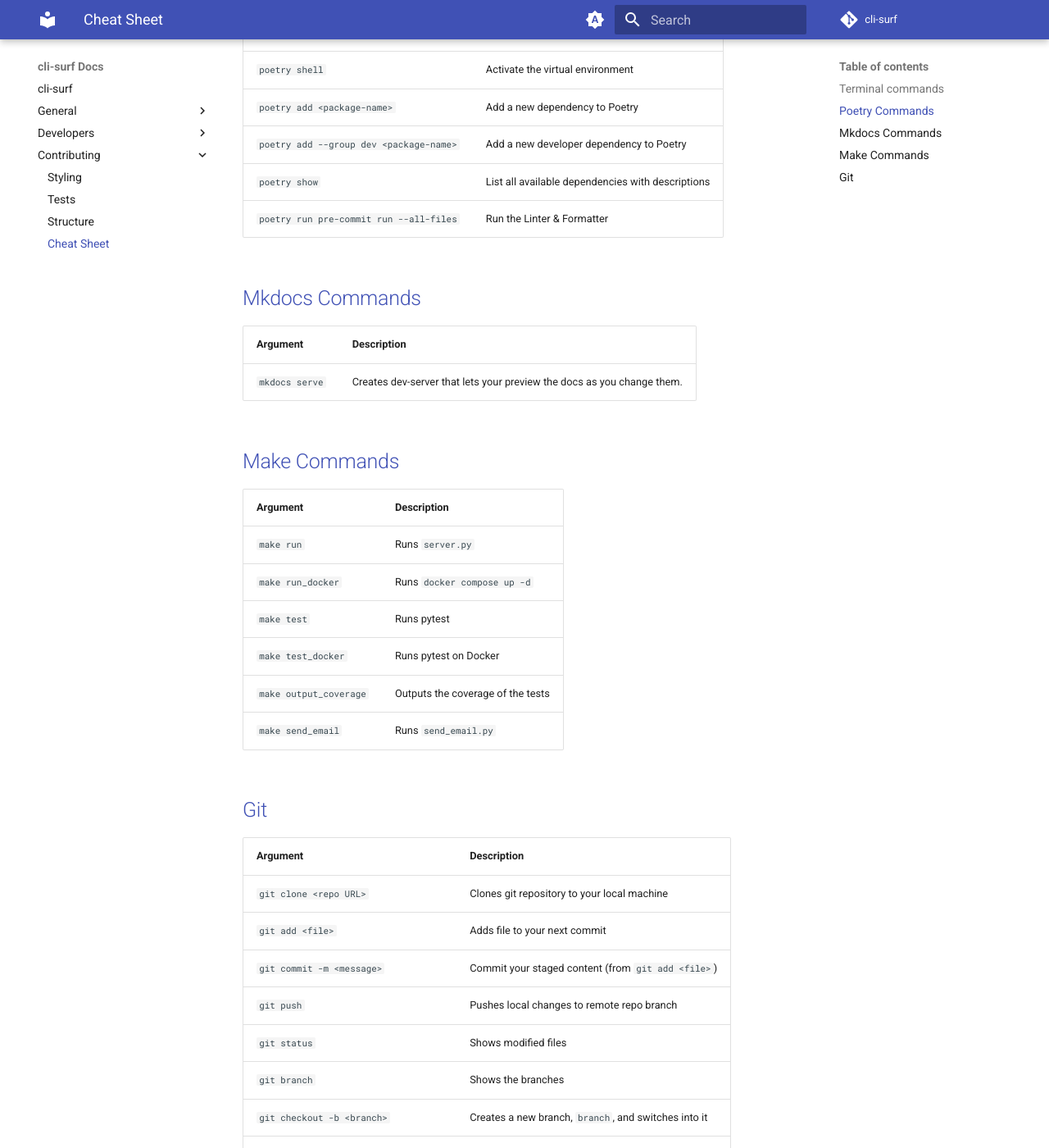
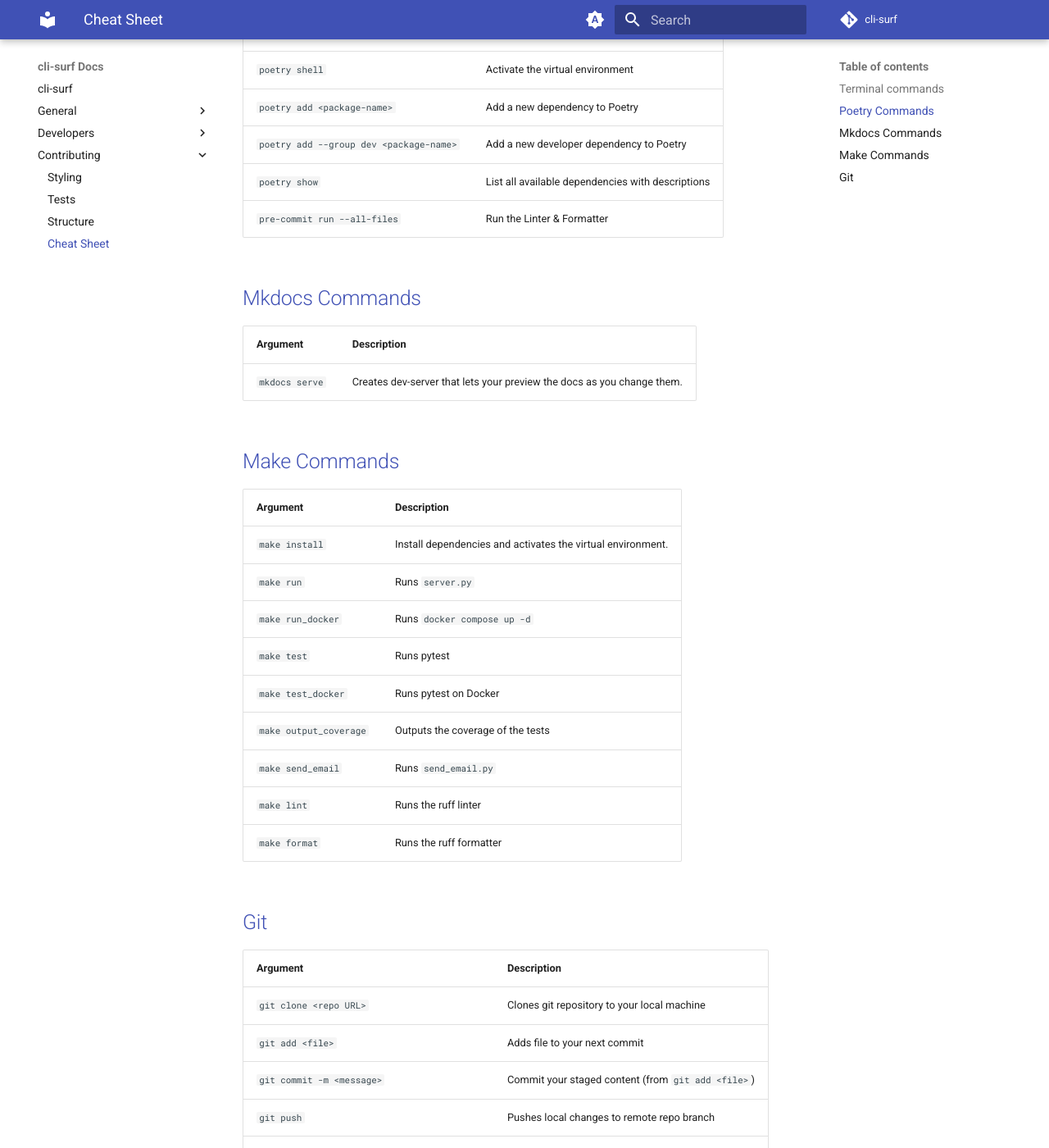
Before and after one commit to ryansurf/cli-surf, an MkDocs documentation site: the page built from docs/cheat_sheet.md, in a window 1280 px wide and 1400 px high, scrolled down 569 px. Shown: the whole window at 82% size. Built offline with MkDocs 1.6.1 and Material for MkDocs 9.7.7, drawn with Linux system fonts in a browser that asks for light colours; comment, search, counter and statistics services are not loaded; some of the changed text lies outside the part shown.

```diff
--- a/docs/cheat_sheet.md
+++ b/docs/cheat_sheet.md
@@ -18,7 +18,7 @@ When developing, these commands may come in handy:
 |  `poetry add <package-name>` |  Add a new dependency to Poetry |
 | `poetry add --group dev <package-name>`  |  Add a new developer dependency to Poetry |
 | `poetry show`  |  List all available dependencies with descriptions |
-| `poetry run pre-commit run --all-files`  |  Run the Linter & Formatter |
+| `pre-commit run --all-files`  |  Run the Linter & Formatter |
 
 ## [Mkdocs Commands](https://www.mkdocs.org/user-guide/)
 
@@ -30,12 +30,15 @@ When developing, these commands may come in handy:
 
 | Argument    | Description|
 | -------- | ------- |
+| `make install`  |  Install dependencies and activates the virtual environment. |
 | `make run`  |  Runs `server.py` |
 | `make run_docker`  |  Runs `docker compose up -d` |
 | `make test`  |  Runs pytest |
 | `make test_docker`  |  Runs pytest on Docker |
 | `make output_coverage`  |  Outputs the coverage of the tests |
 | `make send_email`  |  Runs `send_email.py` |
+| `make lint`  |  Runs the ruff linter |
+| `make format`  |  Runs the ruff formatter |
 
 
 ## [Git](https://education.github.com/git-cheat-sheet-education.pdf)
@@ -52,3 +55,4 @@ When developing, these commands may come in handy:
 | `git branch -d <branch>`  |  Delete a local branch |
 | `git push -u origin <branch-name>`  |  Pushes a local branch to the upstream remote repo |
 | `git log --branches --not --remotes`  |  View commits that have not yet been pushed |
+| `git fetch origin pull/ID/head:BRANCH_NAME`  |  Checking out a PR branch with `ID` and `BRANCH_NAME` |
```
Also changed, not shown: README.md (+11 -1 lines), docs/styling.md (+3 -1 lines).
